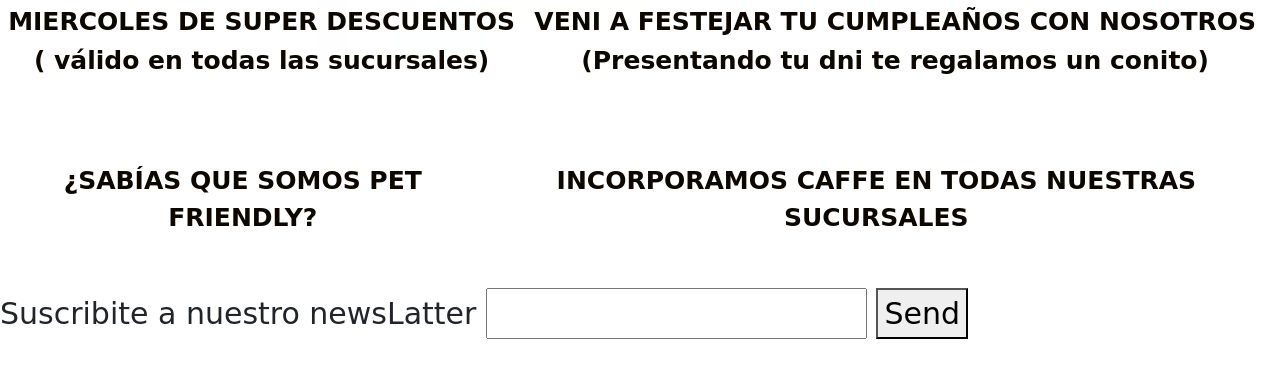
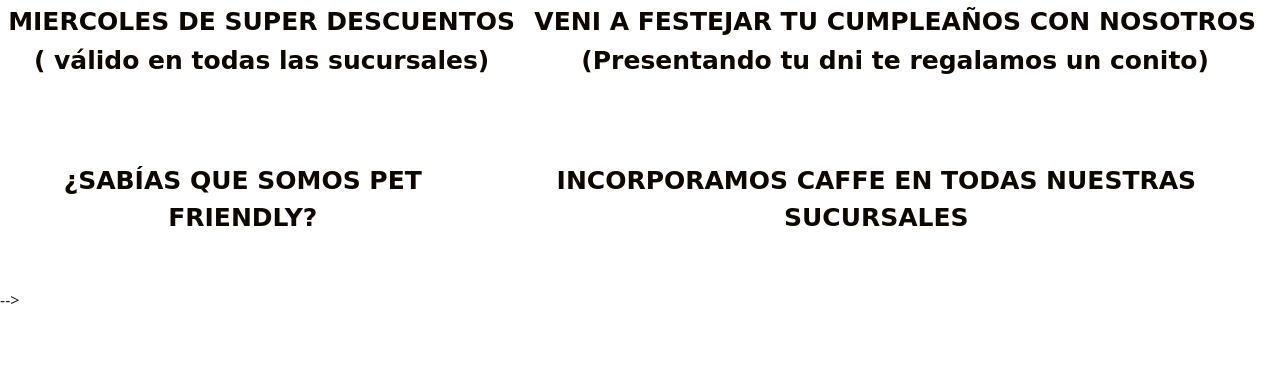
Before and after one commit to delfinadelorenzo/proyecto.final, a website: page index.html in a window 1280 px wide. Shown: the part 1544-1930 px from the top of the page. After the commit the page ends 1856 px from the top, so only its background shows below. Drawn offline with nearby package versions, Linux system fonts and the light colour scheme; a web font is replaced by a local one.

Commit message:
modificando2

```diff
--- a/index.html
+++ b/index.html
@@ -60,8 +60,9 @@
 
                     </ul>
                     <form class="d-flex">
-                        <a href="https://www.facebook.com/GelaciaoHelados/" ><img src="imagenes/facebook.svg" alt=""></a>
-                        <a href="https://www.instagram.com/gelaciaohelado/?hl=es" ><img src="imagenes/iconosredes/16.16.svg" width="20px" alt=""></a>
+                        <a href="https://www.facebook.com/GelaciaoHelados/"><img src="imagenes/facebook.svg" alt=""></a>
+                        <a href="https://www.instagram.com/gelaciaohelado/?hl=es"><img
+                                src="imagenes/iconosredes/16.16.svg" width="20px" alt=""></a>
                     </form>
                 </div>
             </div>
@@ -174,7 +175,7 @@
     </main>
 
     <footer>
-        <div>
+        <!-- <div>
             <div class="col">
                 <form class="newsLatter" action="https://formspree.io/f/xjvjajjk" method="POST">
                     <label>
@@ -258,7 +259,7 @@
                         </div>
                     </div>
                 </div>
-            </div> -->
+            </div> --> -->
 
     </footer>
     <script src="https://cdn.jsdelivr.net/npm/bootstrap@5.0.2/dist/js/bootstrap.bundle.min.js"
```
Also changed, not shown: estiloss-sass/scss/estilo.scss (line endings or trailing spaces).
